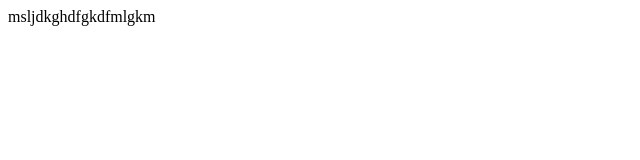
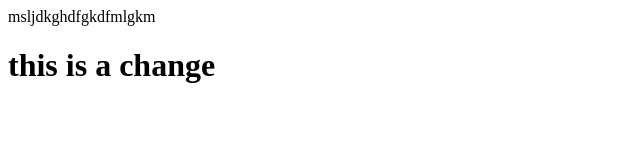
Before and after one commit to titanRoyal/first_rep, a plain HTML site: page index.html in a window 1280 px wide. Shown: the whole page, without its empty margins (0-640 px from the left). Drawn offline with Linux system fonts and the light colour scheme.

Commit message:
adding a change

```diff
--- a/index.html
+++ b/index.html
@@ -8,6 +8,7 @@
 
 <body>
   msljdkghdfgkdfmlgkm
+  <h1>this is a change</h1>
 </body>
 
 </html>
```
